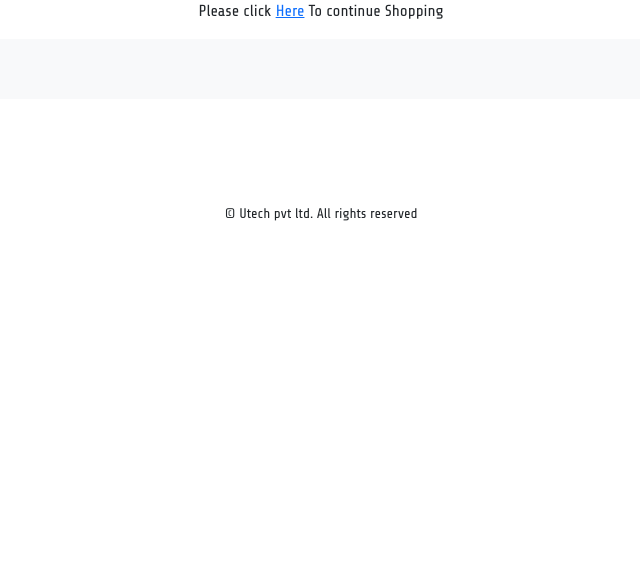
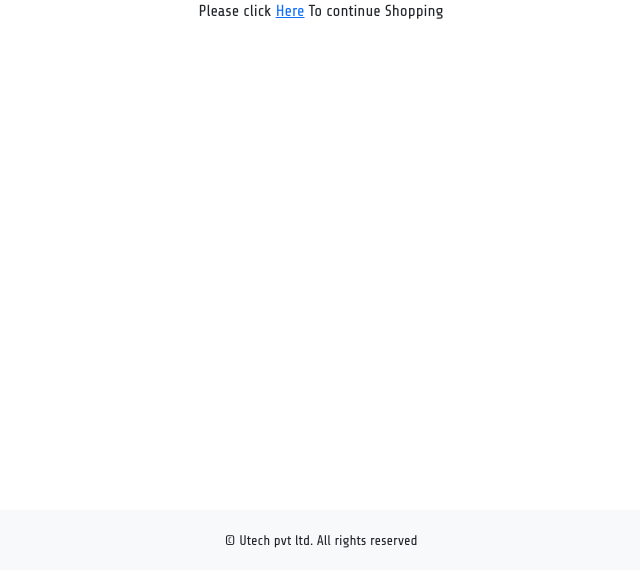
Before and after one commit to Akhil-Titus/inmakes_e-commerce, a Django app: page /cart/ in a window 1280 px wide. Shown: the part 230-800 px from the top of the page, without its empty margins (319-959 px from the left). Run offline with Django 4.2, Linux system fonts and the light colour scheme; data comes from the database, SQL or seed files in the repository; some libraries are stand-ins or nearby versions.

Commit message:
footer fixed

```diff
--- a/static/css/custom.css
+++ b/static/css/custom.css
@@ -21,6 +21,11 @@ font-family: 'Share Tech', sans-serif;
 .my_footer{
     background-color: #f8f9fa;
     height:60px;
+
+    position: fixed;
+    bottom: 0;
+    left: 0;
+    width: 100%;
 }
 .my_footer p{
     padding-top:20px;
--- a/templates/footer.html
+++ b/templates/footer.html
@@ -1,9 +1,3 @@
 <div class="footer navbar-fixed-bottom my_footer">
-    <br>
-    <br>
-    <br>
-    <br>
-    <br>
-    <br>
     <p class="text-center">&copy; Utech pvt ltd. All rights reserved</p>
 </div>
```
